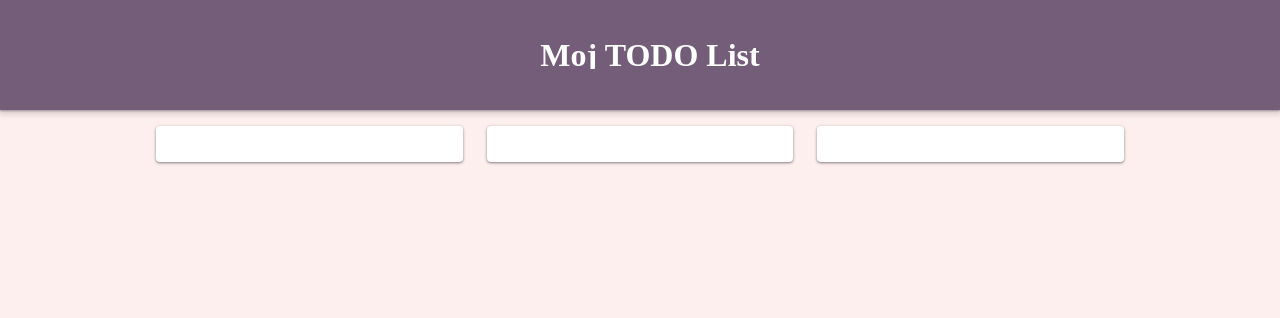
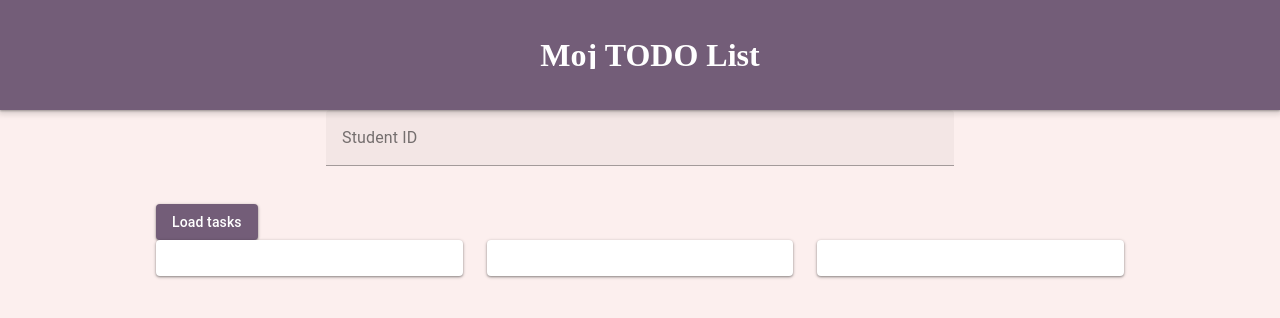
Before and after one commit to etssu/webte1_todo, a Vue app: page / in a window 1280 px wide. Shown: the top 318 px of the page. Built offline with nearby package versions, Linux system fonts and the light colour scheme.

Commit message:
add: student id and load button

```diff
--- a/src/App.vue
+++ b/src/App.vue
@@ -1,4 +1,19 @@
-<script setup></script>
+<script setup>
+  import { ref } from 'vue';
+  import { getTasks } from './services/api.js';
+
+  // store tasks
+  const tasks = ref([]);
+  const name = ref('');
+
+  async function loadTasks(){
+    try {
+    tasks.value = await getTasks(name.value);
+    } catch (error) {
+      console.error(error);
+    }
+  }
+</script>
 
 <template>
   <v-app>
@@ -9,7 +24,21 @@
     </v-app-bar>
 
     <v-main>
+      <v-row justify="center">
+        <v-col cols="12" md="6">
+          <v-text-field
+            v-model="name"
+            label="Student ID"
+            placeholder="Enter your ID"
+          />
+        </v-col>
+      </v-row>
+
       <v-container>
+        <v-btn color="primary" @click="loadTasks()">
+          Load tasks
+        </v-btn>
+
         <v-row>
           <v-col>
             <v-card text="" title="">
--- a/src/services/api.js
+++ b/src/services/api.js
@@ -12,6 +12,7 @@ async function handleResponse(response) {
         throw new Error(`API error: ${response.status}`);
     }
 
+    // no content
     if (response.status === 204) {
         return null;
     }
@@ -85,7 +86,7 @@ export async function markDone(name, todo_id){
 }
 
 // PATCH - mark undone
-export async function markUndode(name, todo_id) {
+export async function markUndone(name, todo_id) {
     const response = await fetch(`${getUrl(name)}/${todo_id}/undone`, {
         method: "PATCH"
     });
```
